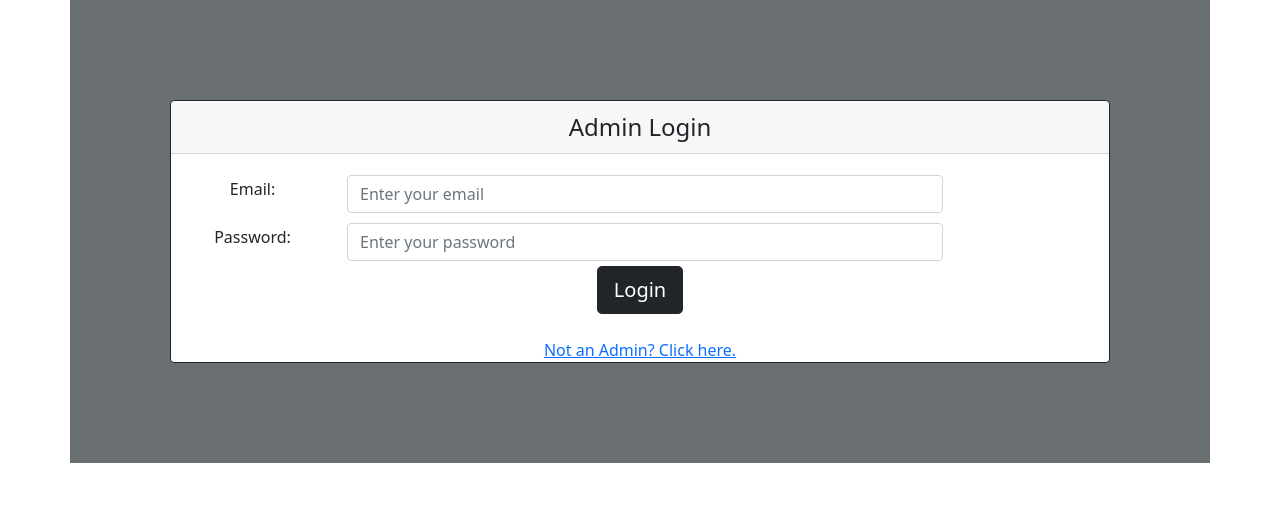
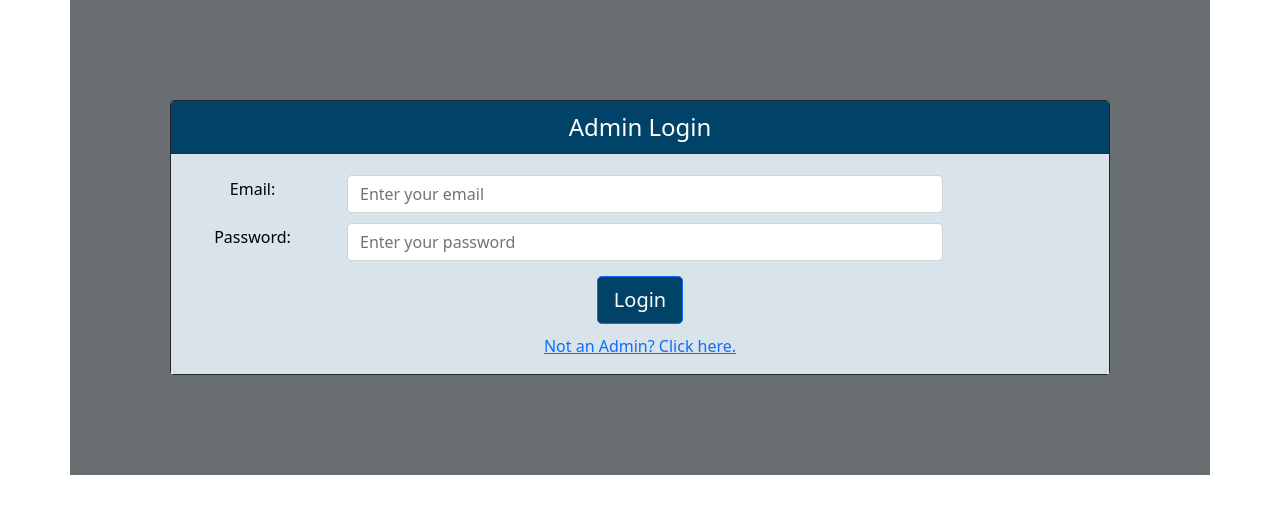
Before and after one commit to JohnWilder406/TrainingProj, a React (Create React App) app in the folder client/: page /admin in a window 1280 px wide. Shown: the top 514 px of the page. Built offline with nearby package versions, Linux system fonts and the light colour scheme.

Commit message:
css update

```diff
--- a/client/src/App.css
+++ b/client/src/App.css
@@ -26,6 +26,8 @@ input {
 
 .submit_btn {
   background-color: #014268;
+  margin-bottom: 10px;
+  margin-top: 10px;
 }
 
 .bodys {
--- a/client/src/components/admin/adminlogin.js
+++ b/client/src/components/admin/adminlogin.js
@@ -41,8 +41,8 @@ const AdminLogin = (props) => {
     return (
         <Container className='loginContainer' >
         <Card border="dark" className="text-center">
-        <Card.Header style={{fontSize: "24px"}}>Admin Login</Card.Header>
-        <Card.Body>
+        <Card.Header className="headers" style={{fontSize: "24px"}}>Admin Login</Card.Header>
+        <Card.Body className="bodys">
         <Form  className='text-center' onSubmit={login}>
             <Form.Group as={Row} className='text-center'>
                 <Form.Label column sm={2}>Email:</Form.Label>
@@ -56,12 +56,12 @@ const AdminLogin = (props) => {
                 <Form.Control type="password" name="password" value={password} onChange={(e) => setPassword(e.target.value)} placeholder="Enter your password" />
                 </Col>
             </Form.Group>
-        <Button className='mb-2' variant="dark" size="lg" type="submit" >Login</Button>
+        <Button className='submit_btn' size="lg" type="submit" >Login</Button>
         </Form>
+        <Link style={{margin: 'auto'}} to="/">Not an Admin? Click here.</Link>
         </Card.Body>
-        <Link style={{margin: 'auto'}} to="/">Not an Admin? Click here.</Link>
     </Card>
-    <Modal show={show} onHide={handleClose}>
+    <Modal show={show} onHide={handleClose} animation={false}>
         <Modal.Body className="error text-center">
             {errors}
         </Modal.Body>
--- a/client/src/components/user/register.js
+++ b/client/src/components/user/register.js
@@ -92,7 +92,7 @@ const Register= () => {
                 {errs.confirmPassword? <span className="error">{errs.confirmPassword.message}</span> : null}
                 </Col>
             </Form.Group>
-        <Button classsName="submit_btn" type="submit" style={{width: "150px", textAlign: "center"}}>Register</Button>
+        <Button className="submit_btn" type="submit" size="lg" >Register</Button>
         </Form>
 
         <Link to="/">Return to Login Page</Link>
--- a/client/src/views/admin/adminMain.js
+++ b/client/src/views/admin/adminMain.js
@@ -48,9 +48,8 @@ const AdminMain = () => {
 
     return (
         <Container className="mainContainer">
-        <h1>Admin Main page </h1>
-            <Navbar bg="dark" variant="dark">
-                <Navbar.Brand>Crusher Training Admin Portal</Navbar.Brand>
+            <Navbar className="headers">
+                <Navbar.Brand className="navbrand">Crusher Training Admin Portal</Navbar.Brand>
                 <Nav className="mr-auto">
                     <Button variant="outline-dark"><Link to="/admin/main">Home</Link></Button>
                     <Button variant="outline-dark"><Link to="/admin/addplan">New Training Plan</Link></Button>
```
